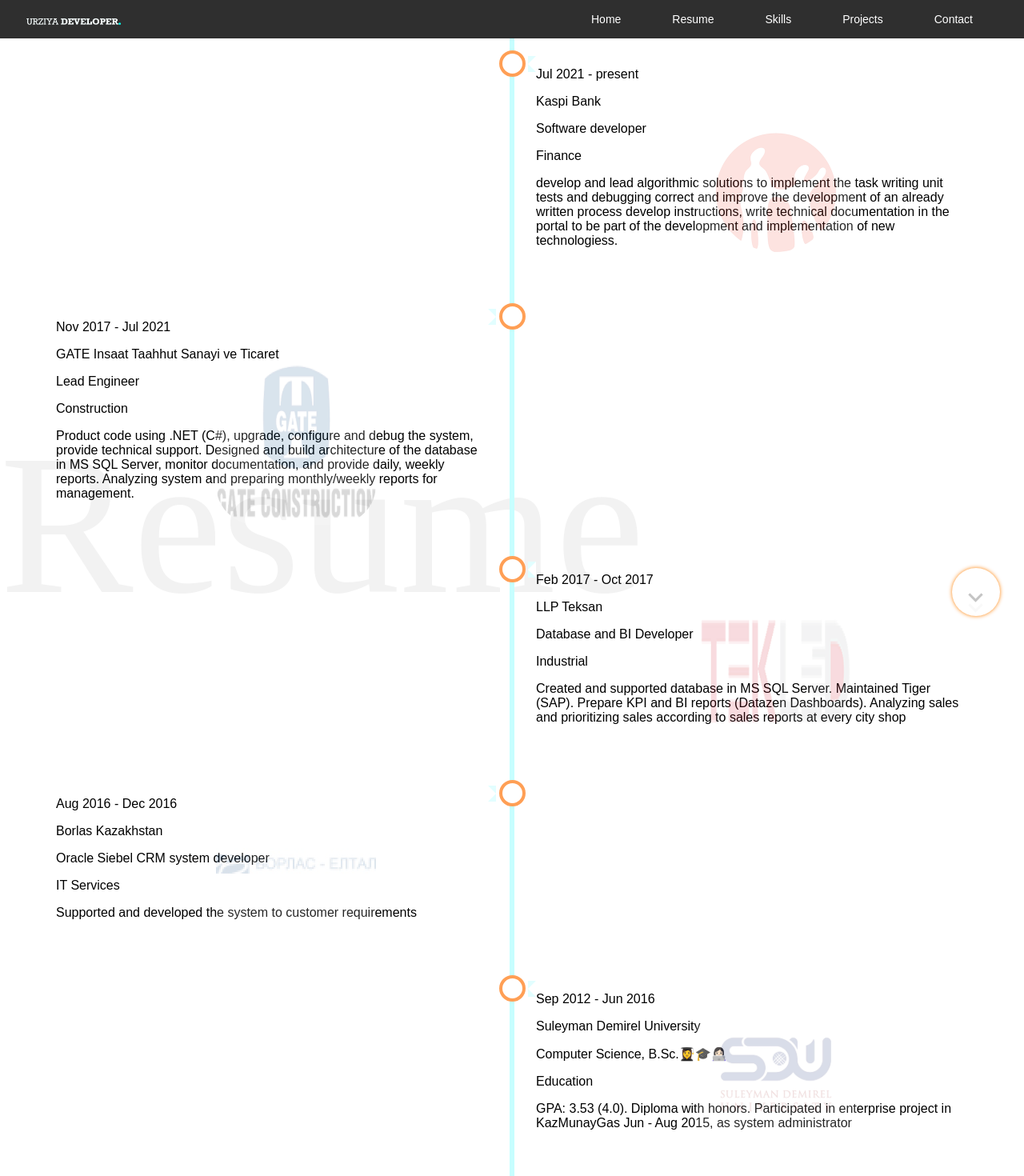
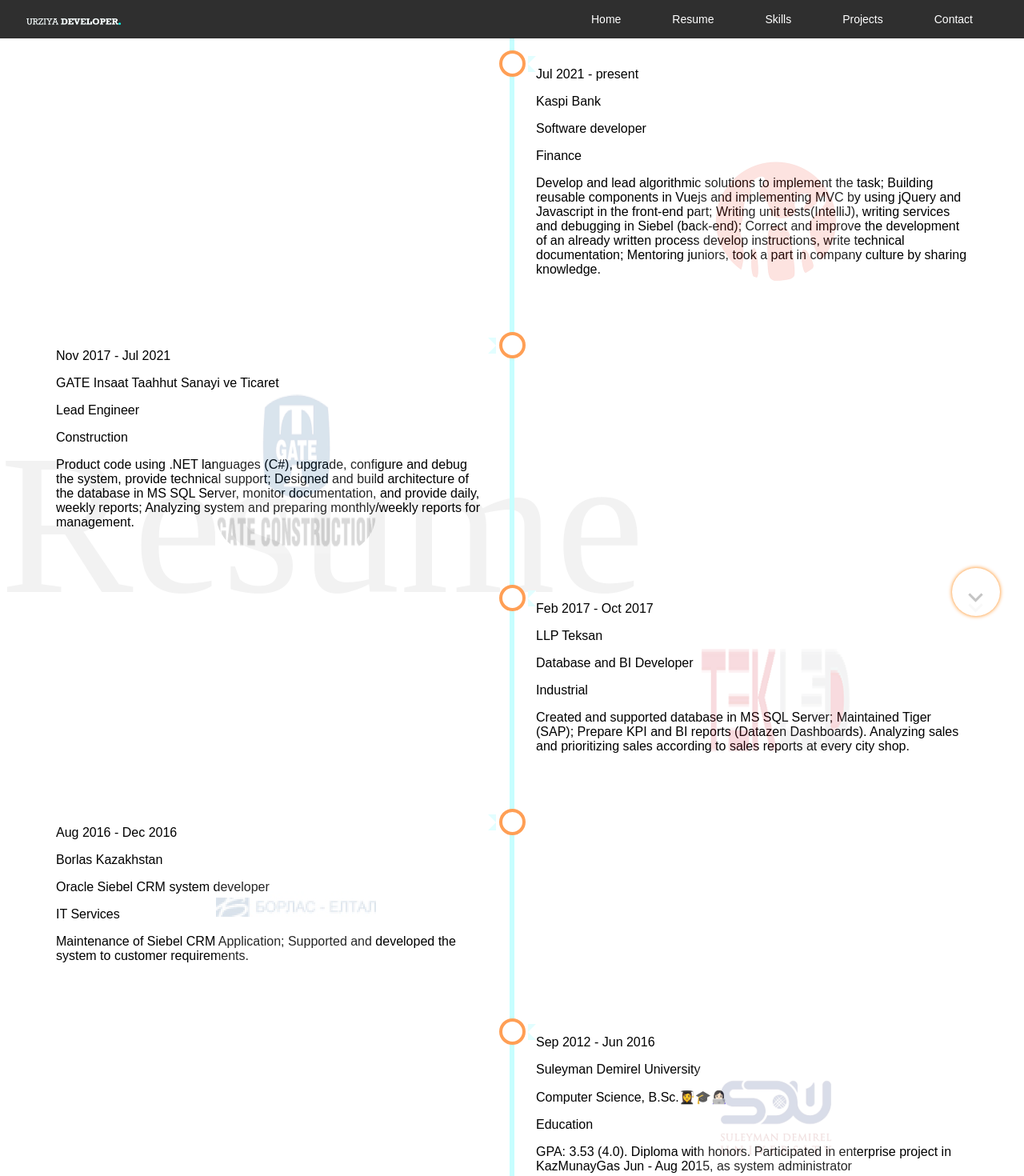
Before and after one commit to udukenbay/portfolio, a React (Create React App) app: page /resume in a window 1280 px wide. Shown: the top 1470 px of the page at 80% size. Built offline with nearby package versions, Linux system fonts and the light colour scheme.

Commit message:
update cv

```diff
--- a/src/components/Resume/cv.js
+++ b/src/components/Resume/cv.js
@@ -11,7 +11,7 @@
         "company": "Kaspi Bank",
         "position": "Software developer",
         "sector": "Finance",
-        "duties": "develop and lead algorithmic solutions to implement the task writing unit tests and debugging correct and improve the development of an already written process develop instructions, write technical documentation in the portal to be part of the development and implementation of new technologiess.",
+        "duties": "Develop and lead algorithmic solutions to implement the task; Building reusable components in Vuejs and implementing MVC by using jQuery and Javascript in the front-end part; Writing unit tests(IntelliJ), writing services and debugging in Siebel (back-end); Correct and improve the development of an already written process develop instructions, write technical documentation; Mentoring juniors, took a part in company culture by sharing knowledge.",
         "logo": kaspi
     },
     {
@@ -19,7 +19,7 @@
         "company": "GATE Insaat Taahhut Sanayi ve Ticaret",
         "position": "Lead Engineer",
         "sector": "Construction",
-        "duties": "Product code using .NET (C#), upgrade,  configure and debug the system, provide technical support. Designed and build architecture of the database in MS SQL Server, monitor documentation, and provide daily, weekly reports. Analyzing system and preparing monthly/weekly reports for management.",
+        "duties": "Product code using .NET languages (C#), upgrade, configure and debug the system, provide technical support; Designed and build architecture of the database in MS SQL Server, monitor documentation, and provide daily, weekly reports; Analyzing system and preparing monthly/weekly reports for management.",
         "logo": gate
     },
     {
@@ -27,7 +27,7 @@
         "company": "LLP Teksan",
         "position": "Database and BI Developer",
         "sector": "Industrial",
-        "duties": "Created and supported database in MS SQL Server. Maintained Tiger (SAP). Prepare KPI and BI reports (Datazen Dashboards). Analyzing sales and prioritizing sales according to sales reports at every city shop",
+        "duties": "Created and supported database in MS SQL Server; Maintained Tiger (SAP); Prepare KPI and BI reports (Datazen Dashboards). Analyzing sales and prioritizing sales according to sales reports at every city shop.",
         "logo": teksan
     },
     {
@@ -35,7 +35,7 @@
         "company": "Borlas Kazakhstan",
         "position": "Oracle Siebel CRM system developer",
         "sector": "IT Services",
-        "duties": "Supported and developed the system to customer requirements",
+        "duties": "Maintenance of Siebel CRM Application; Supported and developed the system to customer requirements.",
         "logo": borlas
     },
     {
```
